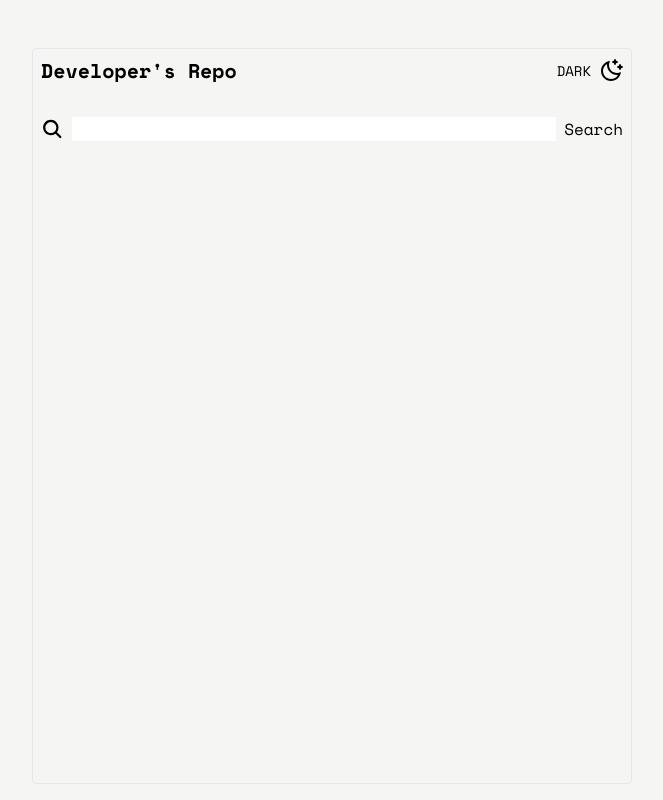
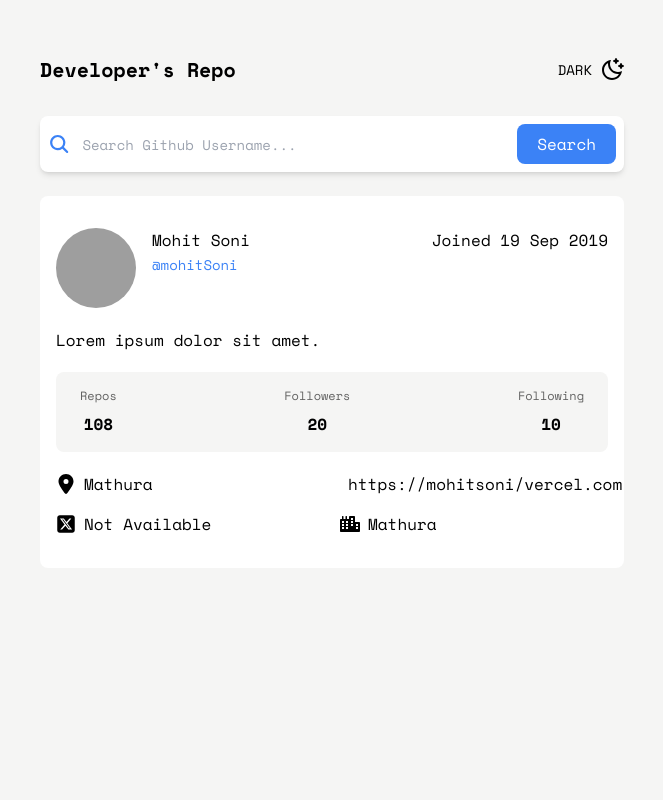
Before and after one commit to developer-mohitsoni/Developers-Hub, a Next.js app: page / in a window 1280 px wide. Shown: the whole page, without its empty margins (308-971 px from the left). Built offline with nearby package versions, Linux system fonts and the light colour scheme; grey boxes are pictures that could not be loaded.

Commit message:
Completing UI Part

```diff
--- a/src/app/page.tsx
+++ b/src/app/page.tsx
@@ -1,20 +1,110 @@
 import DarkAndLightBtn from "@/components/DarkAndLightBtn";
 import SearchAndBtn from "@/components/SearchAndBtn";
+import Image from "next/image";
+import Link from "next/link";
+
+import { FaLocationDot } from "react-icons/fa6";
+import { FaLink } from "react-icons/fa";
+import { FaSquareXTwitter } from "react-icons/fa6";
+import { FaCity } from "react-icons/fa";
 
 export default function Home() {
   return (
     <div className="flex min-h-screen w-full bg-stone-100 p-1.5 sm:p-4 pt-10 sm:pt-12 transition-all dark:bg-slate-900">
       {/* container */}
-      <div className="border mx-auto flex w-full max-w-[600px] flex-col gap-8 rounded p-2">
+      <div className="mx-auto flex w-full max-w-[600px] flex-col gap-8 rounded p-2">
         <section className="flex justify-between gap-3">
           <p className="text-xl font-semibold">Developer's Repo</p>
           <DarkAndLightBtn />
         </section>
 
         {/* search and main */}
-        <section>
+        <section className="flex flex-col gap-6">
           {/* search and btn */}
           <SearchAndBtn />
+
+          <main className="flex w-full flex-col gap-5 rounded-lg bg-white dark:bg-slate-800 px-4 py-8 min-h-[200px]">
+            {/* 1 */}
+            <section className="flex gap-4">
+              {/* user image */}
+
+              <Image
+                src={"https://avatars.githubusercontent.com/u/120788753?v=4"}
+                width={200}
+                height={200}
+                alt="user-img"
+                className="h-20 w-20 rounded-full"
+              />
+
+              <section className="flex flex-col justify-between gap-1 transition-all sm:w-full sm:flex-row">
+                <div>
+                  {/* name */}
+                  <h1>Mohit Soni</h1>
+                  {/* user id */}
+                  <Link
+                    href={"#"}
+                    className="text-blue-500 hover:underline text-sm transition-all"
+                  >
+                    @mohitSoni
+                  </Link>
+                </div>
+                {/* joined date */}
+                <p className="">Joined 19 Sep 2019</p>
+              </section>
+            </section>
+            {/* 2 */}
+            <section className="flex flex-col gap-5">
+              <p>Lorem ipsum dolor sit amet.</p>
+
+              {/* repo and followers section */}
+
+              <div className="flex justify-between gap-3 rounded-lg bg-stone-100 px-6 py-4 dark:bg-slate-900 min-h-[50px]">
+                {/* item 1 */}
+                <div className="flex flex-col items-center gap-2">
+                  <p className="text-xs opacity-60">Repos</p>
+                  <p className="text-sm font-bold sm:text-base">108</p>
+                </div>
+                {/* item 2 */}
+                <div className="flex flex-col items-center gap-2">
+                  <p className="text-xs opacity-60">Followers</p>
+                  <p className="text-sm font-bold sm:text-base">20</p>
+                </div>
+                {/* item 3 */}
+                <div className="flex flex-col items-center gap-2">
+                  <p className="text-xs opacity-60">Following</p>
+                  <p className="text-sm font-bold sm:text-base">10</p>
+                </div>
+              </div>
+
+              {/* address and extra links */}
+              <div className="grid grid-cols-1 gap-4 sm:grid-cols-2">
+                {/* item 1 */}
+                <div className="flex items-center gap-2">
+                  {/* icon */}
+                  <FaLocationDot className="text-xl" />
+                  <p>Mathura</p>
+                </div>
+                {/* item 2 */}
+                <div className="flex items-center gap-2">
+                  {/* icon */}
+                  <FaLink className="text-xl" />
+                  <p>https://mohitsoni/vercel.com</p>
+                </div>
+                {/* item 3 */}
+                <div className="flex items-center gap-2">
+                  {/* icon */}
+                  <FaSquareXTwitter className="text-xl" />
+                  <p>Not Available</p>
+                </div>
+                {/* item 4 */}
+                <div className="flex items-center gap-2">
+                  {/* icon */}
+                  <FaCity className="text-xl" />
+                  <p>Mathura</p>
+                </div>
+              </div>
+            </section>
+          </main>
         </section>
       </div>
     </div>
--- a/src/components/SearchAndBtn.tsx
+++ b/src/components/SearchAndBtn.tsx
@@ -1,14 +1,31 @@
 import { IoSearch } from "react-icons/io5";
 
-const SearchAndBtn = () => {
+type Props = {
+  value: string;
+  onChange: React.ChangeEventHandler<HTMLInputElement>;
+  onSubmit: React.FormEventHandler<HTMLFormElement>;
+};
+
+const SearchAndBtn = (props: Props) => {
   return (
-    <form className="flex items-center gap-2 w-full">
+    <form
+      className="flex items-center gap-2 w-full shadow-md focus-within:ring-2 dark:focus-within:ring-gray-200 focus-within:ring-slate-800 p-2 rounded-lg dark:bg-slate-800 bg-white"
+      onSubmit={props.onSubmit}
+    >
       <section className="flex items-center h-full w-full gap-2">
         {/* search icon */}
-        <IoSearch className="text-2xl" />
-        <input className="w-full" type="text" />
+        <IoSearch className="text-2xl text-blue-500" />
+        <input
+          className="w-full h-[40px] rounded bg-inherit outline-none px-1 text-sm"
+          value={props.value}
+          onChange={props.onChange}
+          placeholder="Search Github Username..."
+          type="text"
+        />
       </section>
-      <button>Search</button>
+      <button className="rounded-lg bg-blue-500 px-5 py-2 text-white hover:opacity-80 transition-all">
+        Search
+      </button>
     </form>
   );
 };
```
